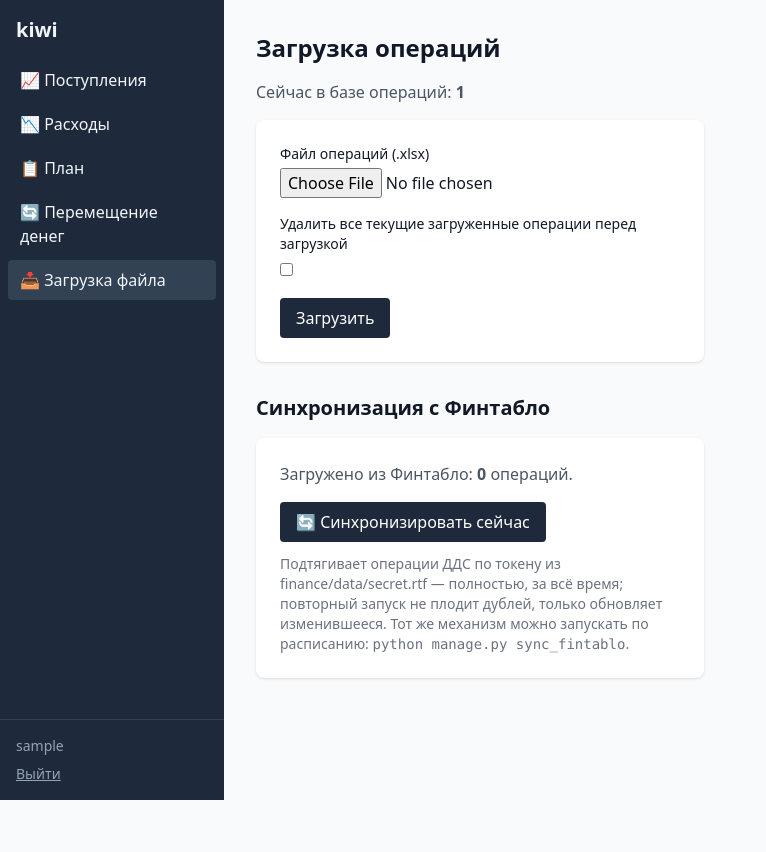
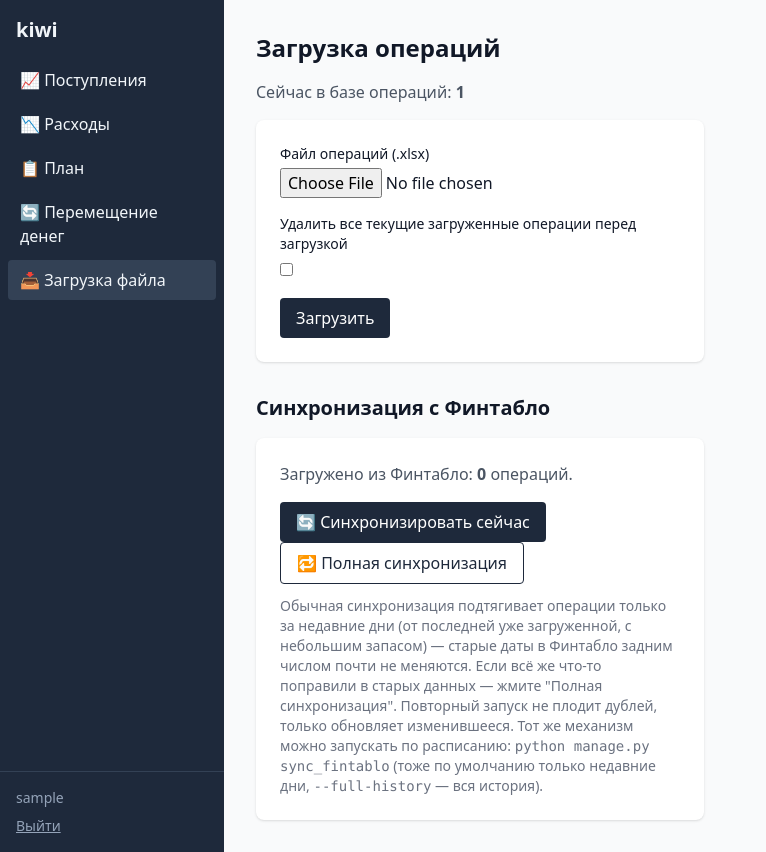
Before and after one commit to gorokhovavaleriia/finplanersgo, a Django app: page /upload/ in a window 1280 px wide. Shown: the whole page, without its empty margins (0-766 px from the left). Before the commit the page ends 800 px from the top, so only its background shows below. Run offline with Django 4.2, Linux system fonts and the light colour scheme; a user stored in the database is signed in; tables that the repository leaves empty hold one stand-in row (values such as "Sample post"); some libraries are stand-ins or nearby versions.

Commit message:
Make Fintablo sync incremental by default
Every sync (button, cron) was refetching and rewriting the whole
2026-01-01..today window from Fintablo's API every time, even though
past dates essentially never change there. That's most of what made
sync slow (and was the actual root cause behind the earlier gunicorn
timeout on Amvera before the bulk-write fix).

Added fintablo_sync.incremental_sync_from(): syncs from the latest
already-loaded operation minus a 3-day lookback (to catch late-arriving
entries near the boundary), falling back to DEFAULT_SYNC_FROM only when
there's no data yet. The "Синхронизировать сейчас" button and the
sync_fintablo cron command now default to this. Added a separate "Полная
синхронизация" button/--full-since-2026 flag for the rare case where
someone edits old data directly in Fintablo - the incremental path can't
see retroactive edits outside its window by design.

Co-Authored-By: Claude Sonnet 5 <noreply@anthropic.com>

```diff
--- a/finance/fintablo_sync.py
+++ b/finance/fintablo_sync.py
@@ -9,9 +9,10 @@ Excel-вариант, см. finance.logic.operations.read_operations), чтоб
 запуск обновляет изменившиеся операции и подчищает удалённые, не плодя
 дублей."""
 
-from datetime import date, datetime
+from datetime import date, datetime, timedelta
 
 from django.db import transaction
+from django.db.models import Max
 
 from .fintablo import list_categories, list_directions, list_transactions
 from .models import Operation
@@ -27,6 +28,14 @@ UPDATE_BATCH_SIZE = 100
 # приложение всё равно считает фонды только с 30.08.2026, глубже не нужно.
 # Явный date_from в sync_operations() по-прежнему позволяет уйти дальше.
 DEFAULT_SYNC_FROM = date(2026, 1, 1)
+
+# Обычная синхронизация по кнопке/расписанию тянет не всю историю заново
+# (операции с уже прошедшими датами в Финтабло не меняются задним числом,
+# кроме редких ручных правок — под них есть отдельная "полная
+# синхронизация"), а только от последней уже загруженной даты с небольшим
+# запасом назад — на случай, если Финтабло проводит операцию за вчера с
+# задержкой в день-два.
+INCREMENTAL_LOOKBACK_DAYS = 3
 
 # group=transfer — перевод между своими счетами, не поступление и не
 # расход; group=income/outcome — то, что нас интересует. Плановые операции
@@ -49,6 +58,17 @@ def _category_name_map(categories):
 
 def _direction_name_map(directions):
     return {d["id"]: (d.get("name") or "") for d in directions}
+
+
+def incremental_sync_from():
+    """Дата, с которой начинать обычную синхронизацию — от последней уже
+    загруженной из API операции минус запас (см. INCREMENTAL_LOOKBACK_DAYS),
+    а не всегда от DEFAULT_SYNC_FROM. Если операций из API ещё нет вообще
+    (самая первая синхронизация) — DEFAULT_SYNC_FROM, как и раньше."""
+    latest = Operation.objects.filter(source=Operation.SOURCE_FINTABLO_API).aggregate(latest=Max("date"))["latest"]
+    if latest is None:
+        return DEFAULT_SYNC_FROM
+    return max(DEFAULT_SYNC_FROM, latest - timedelta(days=INCREMENTAL_LOOKBACK_DAYS))
 
 
 def _expand_splits(items):
--- a/finance/templates/finance/upload.html
+++ b/finance/templates/finance/upload.html
@@ -17,10 +17,15 @@
 <h2 class="text-xl font-bold mt-8 mb-4">Синхронизация с Финтабло</h2>
 <div class="bg-white shadow rounded-lg p-6 max-w-md">
     <p class="mb-4 text-gray-600">Загружено из Финтабло: <strong>{{ fintablo_total }}</strong> операций.</p>
-    <form method="post" action="{% url 'sync_fintablo' %}">
+    <form method="post" action="{% url 'sync_fintablo' %}" class="inline">
         {% csrf_token %}
         <button type="submit" class="bg-slate-800 text-white rounded px-4 py-2 hover:bg-slate-700">🔄 Синхронизировать сейчас</button>
     </form>
-    <p class="mt-3 text-sm text-gray-500">Подтягивает операции ДДС по токену из finance/data/secret.rtf — полностью, за всё время; повторный запуск не плодит дублей, только обновляет изменившееся. Тот же механизм можно запускать по расписанию: <code>python manage.py sync_fintablo</code>.</p>
+    <form method="post" action="{% url 'sync_fintablo_full' %}" class="inline"
+          onsubmit="return confirm('Полная синхронизация перечитывает всю историю с января 2026 заново — это медленнее обычной. Нужна, только если данные поправили задним числом прямо в Финтабло. Продолжить?');">
+        {% csrf_token %}
+        <button type="submit" class="bg-white border border-slate-800 text-slate-800 rounded px-4 py-2 hover:bg-slate-100">🔁 Полная синхронизация</button>
+    </form>
+    <p class="mt-3 text-sm text-gray-500">Обычная синхронизация подтягивает операции только за недавние дни (от последней уже загруженной, с небольшим запасом) — старые даты в Финтабло задним числом почти не меняются. Если всё же что-то поправили в старых данных — жмите "Полная синхронизация". Повторный запуск не плодит дублей, только обновляет изменившееся. Тот же механизм можно запускать по расписанию: <code>python manage.py sync_fintablo</code> (тоже по умолчанию только недавние дни, <code>--full-history</code> — вся история).</p>
 </div>
 {% endblock %}
--- a/finance/urls.py
+++ b/finance/urls.py
@@ -8,6 +8,7 @@ urlpatterns = [
     path("plan/", views.plan_default, name="plan"),
     path("upload/", views.upload_operations, name="upload"),
     path("sync-fintablo/", views.sync_fintablo_now, name="sync_fintablo"),
+    path("sync-fintablo-full/", views.sync_fintablo_full, name="sync_fintablo_full"),
     path("fund-transfers/", views.fund_transfers, name="fund_transfers"),
     path("fund-transfers/<int:pk>/delete/", views.fund_transfer_delete, name="fund_transfer_delete"),
 
--- a/finance/views.py
+++ b/finance/views.py
@@ -10,7 +10,7 @@ from django.urls import reverse
 
 from . import expense_plan, fund_balance, income_plan, plan_projection, services
 from .fintablo import FintabloError
-from .fintablo_sync import DEFAULT_SYNC_FROM, sync_operations
+from .fintablo_sync import DEFAULT_SYNC_FROM, incremental_sync_from, sync_operations
 from .forms import FundTransferForm, UploadOperationsForm
 from .logic import aggregate, expenses, operations
 from .models import ExpenseDailyPlan, ExpenseMonthlyPlan, FundTransfer, Operation, PlanEntry
@@ -43,9 +43,33 @@ def upload_operations(request):
 
 @permission_required("finance.add_operation", raise_exception=True)
 def sync_fintablo_now(request):
-    """Синхронизация "по кнопке" — с DEFAULT_SYNC_FROM (2026-01-01) по
-    сегодня (та же логика, что и у периодического management-command'а
-    sync_fintablo, см. finance.fintablo_sync.sync_operations)."""
+    """Синхронизация "по кнопке" — от последней уже загруженной операции (с
+    запасом, см. incremental_sync_from), а не всей истории заново: старые
+    даты в Финтабло задним числом почти никогда не меняются, а тянуть и
+    перезаписывать их на каждый клик — просто медленнее без пользы. Для
+    редкого случая ручной правки в старых данных Финтабло — отдельная
+    кнопка "Полная синхронизация" (см. sync_fintablo_full)."""
+    if request.method == "POST":
+        try:
+            created, updated, deleted_api, deleted_excel = sync_operations(incremental_sync_from())
+        except FintabloError as e:
+            messages.error(request, str(e))
+        else:
+            messages.success(
+                request,
+                f"Финтабло: создано {created}, обновлено {updated}, удалено {deleted_api}"
+                + (f", заменено Excel-операций: {deleted_excel}" if deleted_excel else ""),
+            )
+    return redirect("upload")
+
+
+@permission_required("finance.add_operation", raise_exception=True)
+def sync_fintablo_full(request):
+    """Полная синхронизация — с DEFAULT_SYNC_FROM (2026-01-01), а не от
+    последней загруженной операции. Нужна, только если кто-то задним числом
+    поправил старые данные прямо в Финтабло — обычная синхронизация (см.
+    sync_fintablo_now) такие правки не увидит, раз не перечитывает старые
+    даты заново."""
     if request.method == "POST":
         try:
             created, updated, deleted_api, deleted_excel = sync_operations(DEFAULT_SYNC_FROM)
@@ -54,7 +78,7 @@ def sync_fintablo_now(request):
         else:
             messages.success(
                 request,
-                f"Финтабло: создано {created}, обновлено {updated}, удалено {deleted_api}"
+                f"Полная синхронизация Финтабло: создано {created}, обновлено {updated}, удалено {deleted_api}"
                 + (f", заменено Excel-операций: {deleted_excel}" if deleted_excel else ""),
             )
     return redirect("upload")
```
Also changed, not shown: finance/management/commands/sync_fintablo.py (+14 -6 lines).
